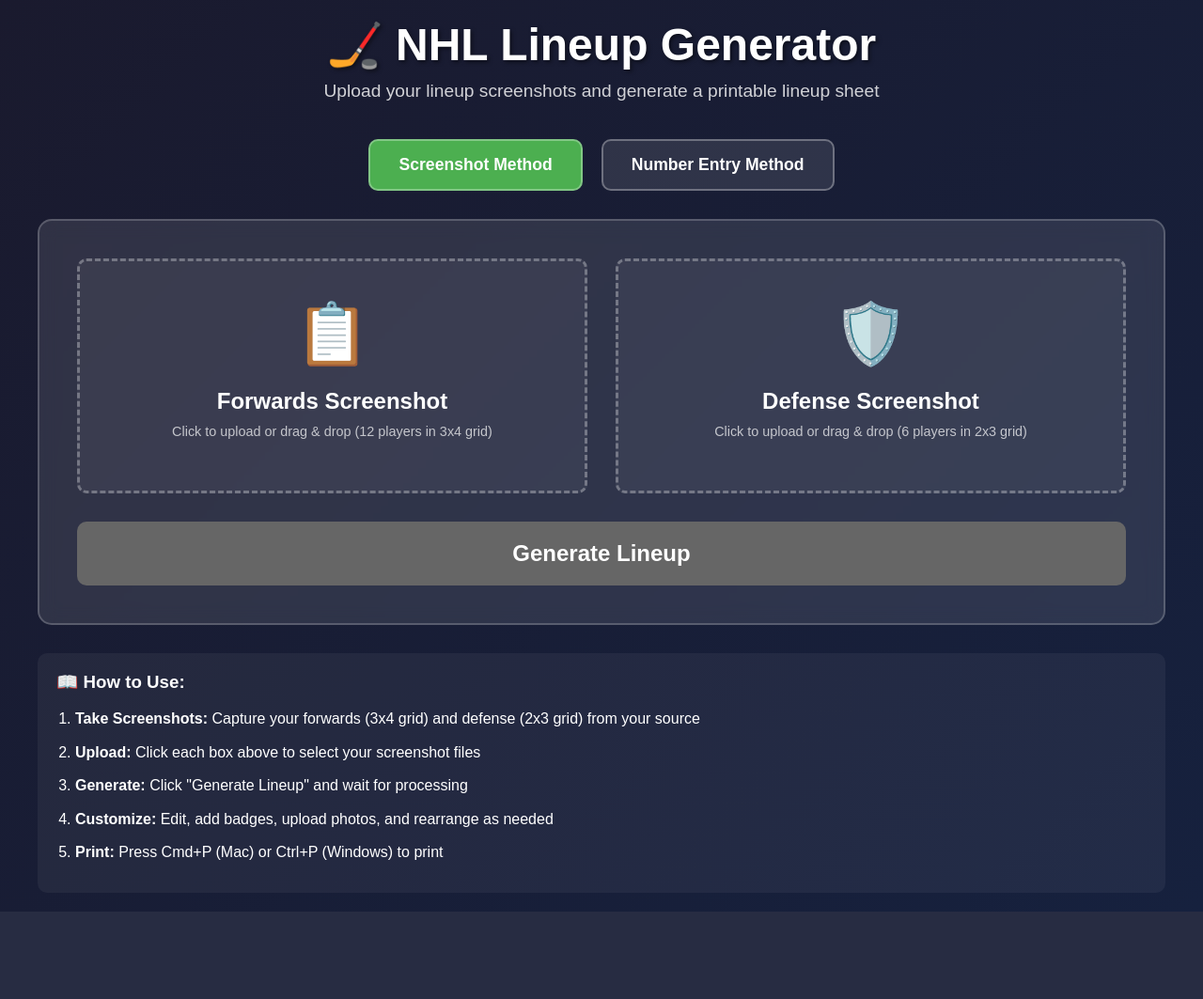
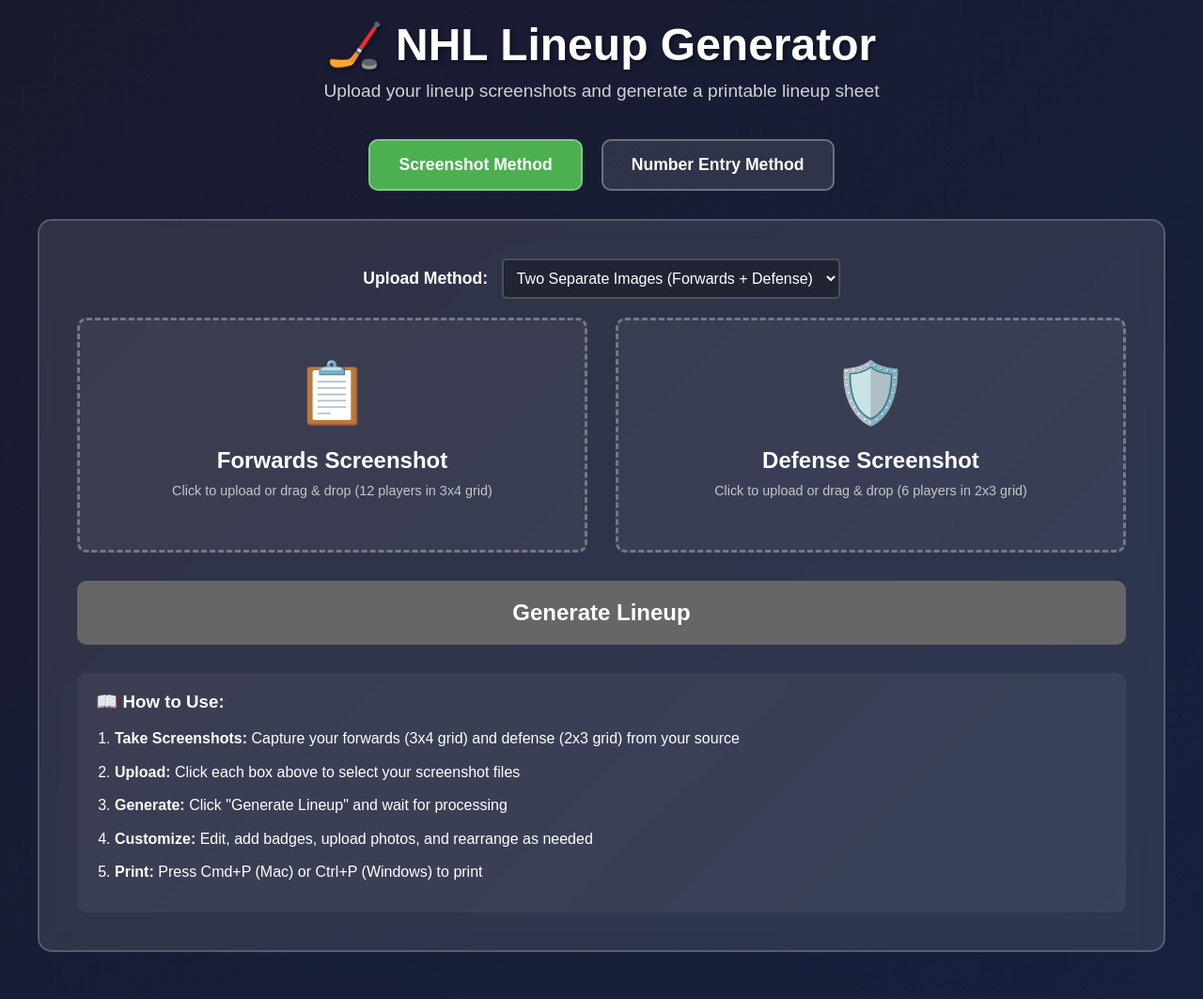
Before and after one commit to plasticfrog/nhl-lineup-generator, a Flask app: page / in a window 1280 px wide. Shown: the whole page at 94% size. Before the commit the page ends 970 px from the top, so only its background shows below. Run offline with Flask 3, Linux system fonts and the light colour scheme; parts of the project's set-up code (start-up, migrations or seed data) failed here and were passed over.

Commit message:
Update index.html

```diff
--- a/templates/index.html
+++ b/templates/index.html
@@ -216,7 +216,16 @@
         </div>
 
         <div class="upload-section">
-            <div class="upload-grid">
+            <div style="text-align: center; margin-bottom: 20px;">
+                <label style="font-size: 1.1em; font-weight: bold; margin-right: 10px;">Upload Method:</label>
+                <select id="upload-method" onchange="toggleUploadMethod()" style="padding: 10px; font-size: 1em; border-radius: 5px; background: rgba(0,0,0,0.3); color: white; border: 2px solid rgba(255,255,255,0.2);">
+                    <option value="separate">Two Separate Images (Forwards + Defense)</option>
+                    <option value="combined">One Image (Both Forwards & Defense)</option>
+                </select>
+            </div>
+
+            <div id="separate-uploads">
+                <div class="upload-grid">
                 <div class="upload-box" id="forwards-box" onclick="document.getElementById('forwards-input').click()">
                     <div class="upload-icon">📋</div>
                     <div class="upload-label">Forwards Screenshot</div>
@@ -232,8 +241,15 @@
                 </div>
             </div>
 
-            <input type="file" id="forwards-input" accept="image/*" onchange="handleFileSelect('forwards', this)">
-            <input type="file" id="defense-input" accept="image/*" onchange="handleFileSelect('defense', this)">
+            <div id="combined-upload" style="display: none;">
+                <div class="upload-box" id="combined-box" onclick="document.getElementById('combined-input').click()">
+                    <div class="upload-icon">🏒</div>
+                    <div class="upload-label">Full Lineup Screenshot</div>
+                    <div class="upload-hint">Click to upload or drag & drop (forwards + defense in one image)</div>
+                    <div class="file-name" id="combined-name"></div>
+                </div>
+                <input type="file" id="combined-input" accept="image/*" onchange="handleFileSelect('combined', this)">
+            </div>
 
             <button class="generate-btn" id="generate-btn" onclick="generateLineup()" disabled>
                 Generate Lineup
@@ -274,6 +290,27 @@
     <script>
         let forwardsFile = null;
         let defenseFile = null;
+        let combinedFile = null;
+
+        function toggleUploadMethod() {
+            const method = document.getElementById('upload-method').value;
+            const separateDiv = document.getElementById('separate-uploads');
+            const combinedDiv = document.getElementById('combined-upload');
+
+            if (method === 'combined') {
+                separateDiv.style.display = 'none';
+                combinedDiv.style.display = 'block';
+            } else {
+                separateDiv.style.display = 'block';
+                combinedDiv.style.display = 'none';
+            }
+
+            // Reset files and button
+            forwardsFile = null;
+            defenseFile = null;
+            combinedFile = null;
+            document.getElementById('generate-btn').disabled = true;
+        }
 
         function handleFileSelect(type, input) {
             const file = input.files[0];
@@ -283,19 +320,26 @@
                 forwardsFile = file;
                 document.getElementById('forwards-name').textContent = file.name;
                 document.getElementById('forwards-box').classList.add('has-file');
-            } else {
+            } else if (type === 'defense') {
                 defenseFile = file;
                 document.getElementById('defense-name').textContent = file.name;
                 document.getElementById('defense-box').classList.add('has-file');
+            } else if (type === 'combined') {
+                combinedFile = file;
+                document.getElementById('combined-name').textContent = file.name;
+                document.getElementById('combined-box').classList.add('has-file');
             }
 
-            // Enable button if both files selected
-            if (forwardsFile && defenseFile) {
-                document.getElementById('generate-btn').disabled = false;
+            // Enable button based on method
+            const method = document.getElementById('upload-method').value;
+            if (method === 'combined') {
+                document.getElementById('generate-btn').disabled = !combinedFile;
+            } else {
+                document.getElementById('generate-btn').disabled = !(forwardsFile && defenseFile);
             }
         }
 
-        // Setup drag and drop for both boxes
+        // Setup drag and drop for all boxes
         function setupDragAndDrop(boxId, type) {
             const box = document.getElementById(boxId);
 
@@ -328,11 +372,18 @@
         // Initialize drag and drop
         setupDragAndDrop('forwards-box', 'forwards');
         setupDragAndDrop('defense-box', 'defense');
+        setupDragAndDrop('combined-box', 'combined');
 
         async function generateLineup() {
+            const method = document.getElementById('upload-method').value;
             const formData = new FormData();
-            formData.append('forwards', forwardsFile);
-            formData.append('defense', defenseFile);
+
+            if (method === 'combined') {
+                formData.append('combined', combinedFile);
+            } else {
+                formData.append('forwards', forwardsFile);
+                formData.append('defense', defenseFile);
+            }
 
             // Show loading
             document.getElementById('loading').style.display = 'block';
```
